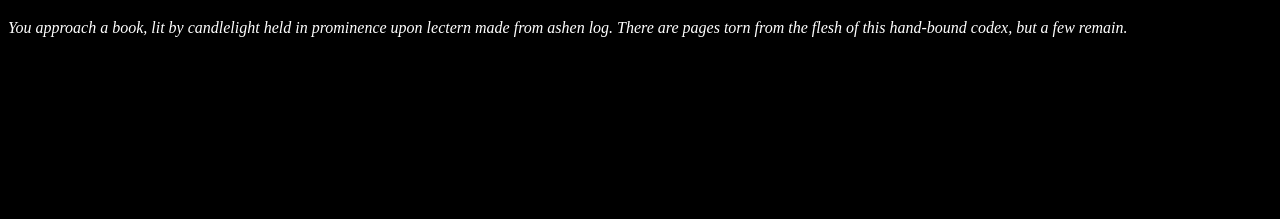
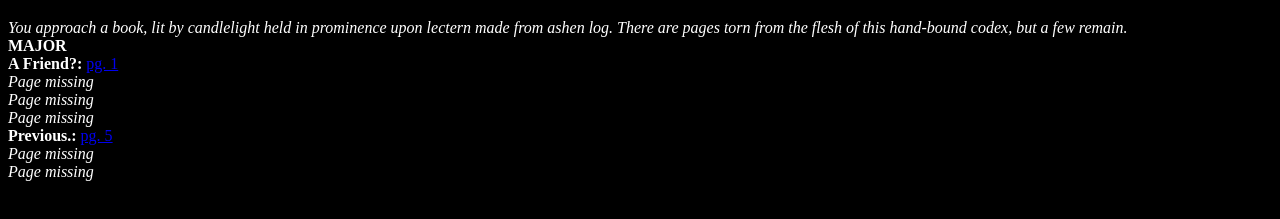
Before and after one commit to Skremks/Skremks.github.io, a plain HTML site: page codex.html in a window 1280 px wide. Shown: the part 61-280 px from the top of the page. Drawn offline with Linux system fonts and the light colour scheme.

Commit message:
Update codex.html

```diff
--- a/codex.html
+++ b/codex.html
@@ -3,5 +3,13 @@
 <body bgcolor="black">
   <h1 style="font-size: 40; text-align: center; color: #ffffff">The <em>[indecipherable]</em> Codex:</h1>
   <p1 style="font-size: 30; text-align: center; color: #ffffff"><em>You approach a book, lit by candlelight held in prominence upon lectern made from ashen log. There are pages torn from the flesh of this hand-bound codex, but a few remain.</em></p1><br>
+  <p3 style="font-size: 30; text-align: center; color: #ffffff"><b>MAJOR</b></p3><br>
+  <p2 style="font-size: 30; text-align: center; color: #ffffff"><b>A Friend?:</b> <a href = "AFriend.html">pg. 1</a></p2><br>
+  <p3 style="font-size: 30; text-align: center; color: #ffffff"><em>Page missing</em></p3><br>
+  <p3 style="font-size: 30; text-align: center; color: #ffffff"><em>Page missing</em></p3><br>
+  <p3 style="font-size: 30; text-align: center; color: #ffffff"><em>Page missing</em></p3><br>
+  <p2 style="font-size: 30; text-align: center; color: #ffffff"><b>Previous.:</b> <a href = "Previous.html">pg. 5</a></p2><br>
+  <p3 style="font-size: 30; text-align: center; color: #ffffff"><em>Page missing</em></p3><br>
+  <p3 style="font-size: 30; text-align: center; color: #ffffff"><em>Page missing</em></p3><br>
 </body>
 </html>
```
